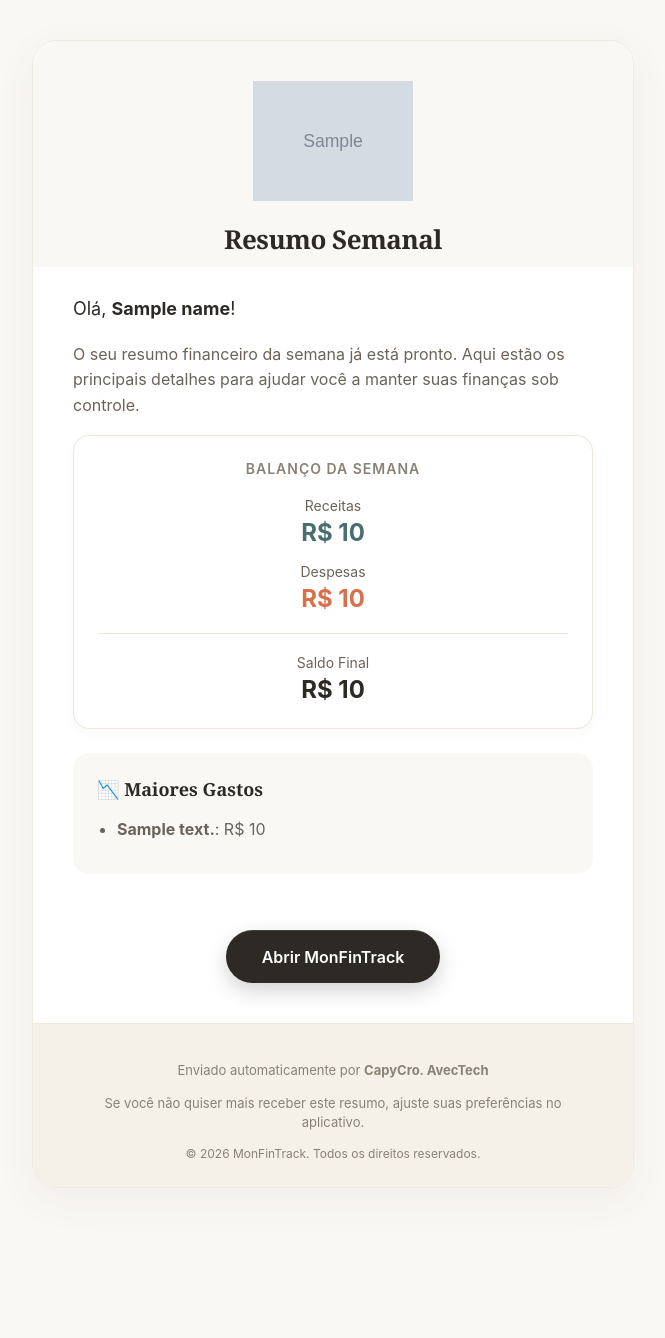
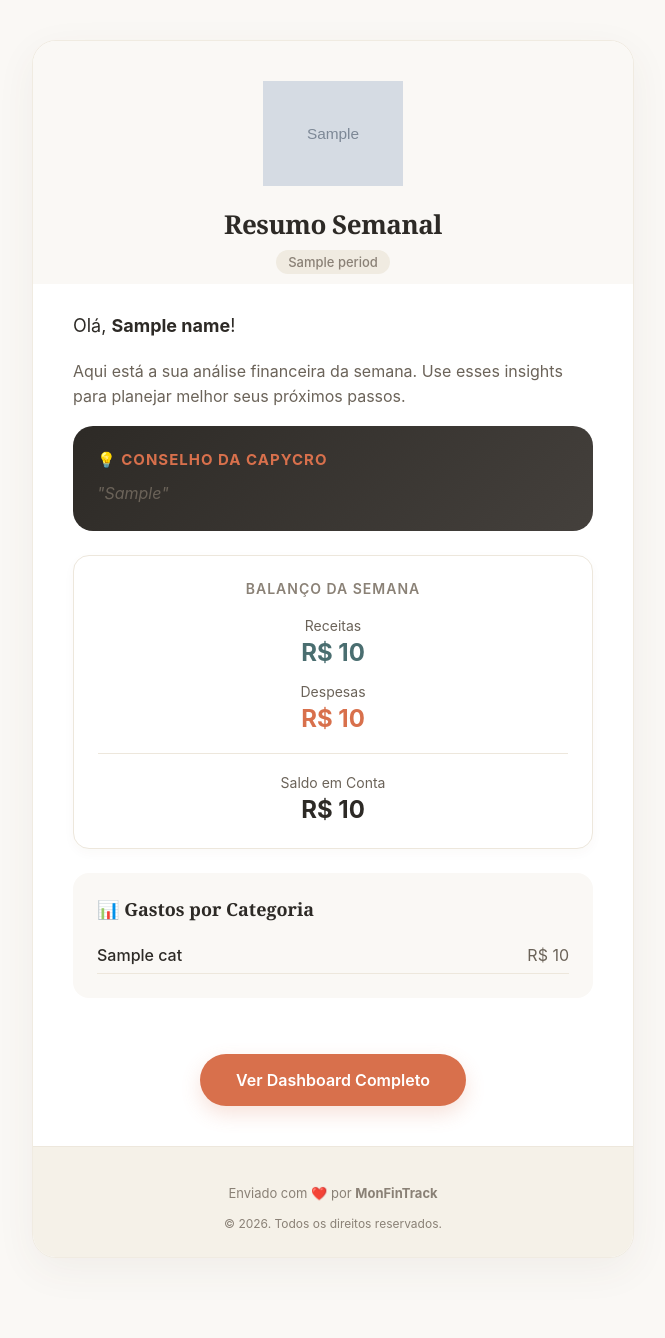
Before and after one commit to mat-dgruber/CCAT-monFinTrack, a Python web app: template backend/app/templates/weekly_report.html in a window 1280 px wide. Shown: the whole page, without its empty margins (307-972 px from the left). Before the commit the page ends 1188 px from the top, so only its background shows below. Run offline with Jinja, Linux system fonts and the light colour scheme; the template is opened without the code that fills it: most values are stand-ins (such as "Sample title", 1, 10 or a date in 2020); grey boxes marked "Sample" are stand-in pictures.

Commit message:
style(ui): novo design premium para o e-mail de resumo semanal
Reformata o template HTML do relatório semanal com um visual moderno, card de insights da CapyCro e detalhamento de gastos por categoria.

```diff
--- a/backend/app/templates/weekly_report.html
+++ b/backend/app/templates/weekly_report.html
@@ -1,16 +1,22 @@
-<!DOCTYPE html>
+<!doctype html>
 <html lang="pt-BR">
   <head>
-    <meta charset="UTF-8">
-    <meta name="viewport" content="width=device-width, initial-scale=1.0">
+    <meta charset="UTF-8" />
+    <meta name="viewport" content="width=device-width, initial-scale=1.0" />
     <title>Resumo Semanal MonFinTrack</title>
     <style>
       body {
-            font-family: 'Inter', 'Outfit', -apple-system, BlinkMacSystemFont, 'Segoe UI', sans-serif;
+        font-family:
+          "Inter",
+          "Outfit",
+          -apple-system,
+          BlinkMacSystemFont,
+          "Segoe UI",
+          sans-serif;
         background-color: #faf8f5;
         margin: 0;
         padding: 40px 20px;
-            color: #2D2A26;
+        color: #2d2a26;
         -webkit-font-smoothing: antialiased;
       }
       .wrapper {
@@ -34,22 +40,32 @@
         text-align: center;
       }
       .logo {
-            max-width: 160px;
+        max-width: 140px;
         height: auto;
         margin-bottom: 16px;
       }
       .header h1 {
-            color: #2D2A26;
+        color: #2d2a26;
         margin: 0;
         font-size: 26px;
-            font-family: 'Playfair Display', Georgia, serif;
+        font-family: "Playfair Display", Georgia, serif;
         letter-spacing: -0.5px;
+      }
+      .period-badge {
+        display: inline-block;
+        background: #f0ebe1;
+        padding: 4px 12px;
+        border-radius: 99px;
+        font-size: 13px;
+        color: #8a8176;
+        margin-top: 8px;
+        font-weight: 500;
       }
       .content {
         padding: 10px 40px 40px 40px;
       }
       .content p {
-            color: #6B6359;
+        color: #6b6359;
         font-size: 16px;
         line-height: 1.6;
       }
@@ -78,7 +94,7 @@
         margin-bottom: 16px;
       }
       .stat-label {
-            color: #6B6359;
+        color: #6b6359;
         font-size: 14px;
         display: block;
         margin-bottom: 4px;
@@ -86,13 +102,13 @@
       .stat-value {
         font-size: 24px;
         font-weight: 700;
-            color: #2D2A26;
+        color: #2d2a26;
       }
       .expense {
-            color: #D8704C; /* Soft Burnt Orange */
+        color: #d8704c; /* Soft Burnt Orange */
       }
       .income {
-            color: #4A6E70; /* Deep Teal */
+        color: #4a6e70; /* Deep Teal */
       }
       .list-card {
         background: #faf8f5;
@@ -101,30 +117,59 @@
         margin-bottom: 24px;
       }
       .list-card h3 {
-            color: #2D2A26;
-            font-family: 'Playfair Display', Georgia, serif;
+        color: #2d2a26;
+        font-family: "Playfair Display", Georgia, serif;
         margin-top: 0;
         margin-bottom: 16px;
         font-size: 18px;
       }
+      .ai-card {
+        background: linear-gradient(135deg, #2d2a26 0%, #44403c 100%);
+        border-radius: 20px;
+        padding: 24px;
+        margin-bottom: 24px;
+        color: #ffffff;
+        position: relative;
+        overflow: hidden;
+      }
+      .ai-card h3 {
+        color: #d8704c;
+        margin-top: 0;
+        margin-bottom: 12px;
+        font-size: 15px;
+        text-transform: uppercase;
+        letter-spacing: 1px;
+      }
+      .ai-content {
+        font-size: 15px;
+        line-height: 1.6;
+        font-style: italic;
+        margin: 0;
+        color: #f5f1e8;
+      }
+      .category-row {
+        display: flex;
+        justify-content: space-between;
+        padding: 8px 0;
+        border-bottom: 1px solid #ede7dc;
+      }
+      .category-name {
+        font-weight: 500;
+        color: #2d2a26;
+      }
+      .category-value {
+        color: #6b6359;
+      }
       .alert-card {
         background-color: #fdf5f2;
-            border-left: 4px solid #D8704C;
+        border-left: 4px solid #d8704c;
         border-radius: 12px 16px 16px 12px;
         padding: 20px 24px;
         margin-bottom: 24px;
       }
-        .alert-card h3 {
-            color: #D8704C;
-            margin-top: 0;
-            margin-bottom: 12px;
-            font-size: 16px;
-            display: flex;
-            align-items: center;
-        }
       .button {
         display: inline-block;
-            background-color: #2D2A26;
+        background-color: #d8704c;
         color: #ffffff !important;
         padding: 16px 36px;
         text-decoration: none;
@@ -132,17 +177,7 @@
         font-weight: 600;
         font-size: 16px;
         margin-top: 16px;
-            box-shadow: 0 8px 20px rgba(45, 42, 38, 0.2);
-            border-top: 1px solid rgba(255, 255, 255, 0.1);
-        }
-        ul {
-            padding-left: 20px;
-            margin: 0;
-            color: #6B6359;
-            line-height: 1.6;
-        }
-        li {
-            margin-bottom: 8px;
+        box-shadow: 0 8px 20px rgba(216, 112, 76, 0.2);
       }
       .footer {
         background-color: #f5f1e8;
@@ -153,70 +188,101 @@
         line-height: 1.5;
         border-top: 1px solid #ede7dc;
       }
-        a.button {
-            color: #ffffff;
-        }
     </style>
   </head>
   <body>
     <div class="wrapper">
       <div class="container">
         <div class="header">
-                <img src="{{ logo_url }}" alt="MonFinTrack Logo" class="logo" width="160" style="width: 160px; max-width: 100%; height: auto; border: 0; margin-bottom: 16px;">
+          <img
+            src="{{ logo_url }}"
+            alt="MonFinTrack Logo"
+            class="logo"
+            width="140"
+          />
           <h1>Resumo Semanal</h1>
+          <div class="period-badge">{{ period }}</div>
         </div>
         <div class="content">
-                <p style="font-size: 18px; color: #2D2A26;">Olá, <strong>{{ name }}</strong>!</p>
-                <p>O seu resumo financeiro da semana já está pronto. Aqui estão os principais detalhes para ajudar você a manter suas finanças sob controle.</p>
+          <p style="font-size: 18px; color: #2d2a26">
+            Olá, <strong>{{ name }}</strong>!
+          </p>
+          <p>
+            Aqui está a sua análise financeira da semana. Use esses insights
+            para planejar melhor seus próximos passos.
+          </p>
+
+          {% if ai_insight %}
+          <div class="ai-card">
+            <h3>💡 Conselho da CapyCro</h3>
+            <p class="ai-content">"{{ ai_insight }}"</p>
+          </div>
+          {% endif %}
 
           <div class="card">
             <h3>Balanço da Semana</h3>
             <div class="stats-grid">
               <div class="stat-item">
                 <span class="stat-label">Receitas</span>
-                            <span class="stat-value income">R$ {{ data.income_total }}</span>
+                <span class="stat-value income">R$ {{ income_total }}</span>
               </div>
               <div class="stat-item">
                 <span class="stat-label">Despesas</span>
-                            <span class="stat-value expense">R$ {{ data.expense_total }}</span>
+                <span class="stat-value expense">R$ {{ expense_total }}</span>
               </div>
-                        <div class="stat-item" style="margin-bottom: 0; margin-top: 20px; padding-top: 20px; border-top: 1px solid #ede7dc;">
-                            <span class="stat-label">Saldo Final</span>
-                            <span class="stat-value">R$ {{ data.balance }}</span>
+              <div
+                class="stat-item"
+                style="
+                  margin-bottom: 0;
+                  margin-top: 20px;
+                  padding-top: 20px;
+                  border-top: 1px solid #ede7dc;
+                "
+              >
+                <span class="stat-label">Saldo em Conta</span>
+                <span class="stat-value">R$ {{ balance }}</span>
               </div>
             </div>
           </div>
 
-                {% if data.top_expenses %}
+          {% if category_breakdown %}
           <div class="list-card">
-                    <h3>📉 Maiores Gastos</h3>
-                    <ul>
-                        {% for expense in data.top_expenses %}
-                        <li><strong>{{ expense.description }}</strong>: <span style="color: #6B6359;">R$ {{ expense.amount }}</span></li>
+            <h3>📊 Gastos por Categoria</h3>
+            <div style="margin-top: 12px">
+              {% for cat in category_breakdown %}
+              <div class="category-row">
+                <span class="category-name">{{ cat.name }}</span>
+                <span class="category-value">R$ {{ cat.amount }}</span>
+              </div>
               {% endfor %}
-                    </ul>
             </div>
-                {% endif %}
-
-                {% if data.alerts %}
+          </div>
+          {% endif %} {% if alerts %}
           <div class="alert-card">
-                    <h3>⚠️ Alertas Importantes</h3>
-                    <ul style="color: #8c4c32; padding-left: 16px;">
-                        {% for alert in data.alerts %}
+            <h3 style="color: #d8704c; margin-top: 0; margin-bottom: 8px">
+              ⚠️ Fique atento
+            </h3>
+            <ul style="color: #8a5e4b; padding-left: 20px; margin: 0">
+              {% for alert in alerts %}
               <li>{{ alert }}</li>
               {% endfor %}
             </ul>
           </div>
           {% endif %}
 
-                <div style="text-align: center; padding-top: 16px;">
-                    <a href="https://monfintrack.com.br/dashboard" class="button">Abrir MonFinTrack</a>
+          <div style="text-align: center; padding-top: 16px">
+            <a href="https://monfintrack.com.br/dashboard" class="button"
+              >Ver Dashboard Completo</a
+            >
           </div>
         </div>
         <div class="footer">
-                <p style="margin-bottom: 8px;">Enviado automaticamente por <strong>CapyCro. AvecTech</strong></p>
-                <p style="margin-bottom: 8px;">Se você não quiser mais receber este resumo, ajuste suas preferências no aplicativo.</p>
-                <p style="margin-bottom: 0; font-size: 12px;">&copy; 2026 MonFinTrack. Todos os direitos reservados.</p>
+          <p style="margin-bottom: 8px">
+            Enviado com ❤️ por <strong>MonFinTrack</strong>
+          </p>
+          <p style="margin-bottom: 0; font-size: 12px">
+            &copy; 2026. Todos os direitos reservados.
+          </p>
         </div>
       </div>
     </div>
```
Lines whose indentation alone changed are shown as unchanged.
